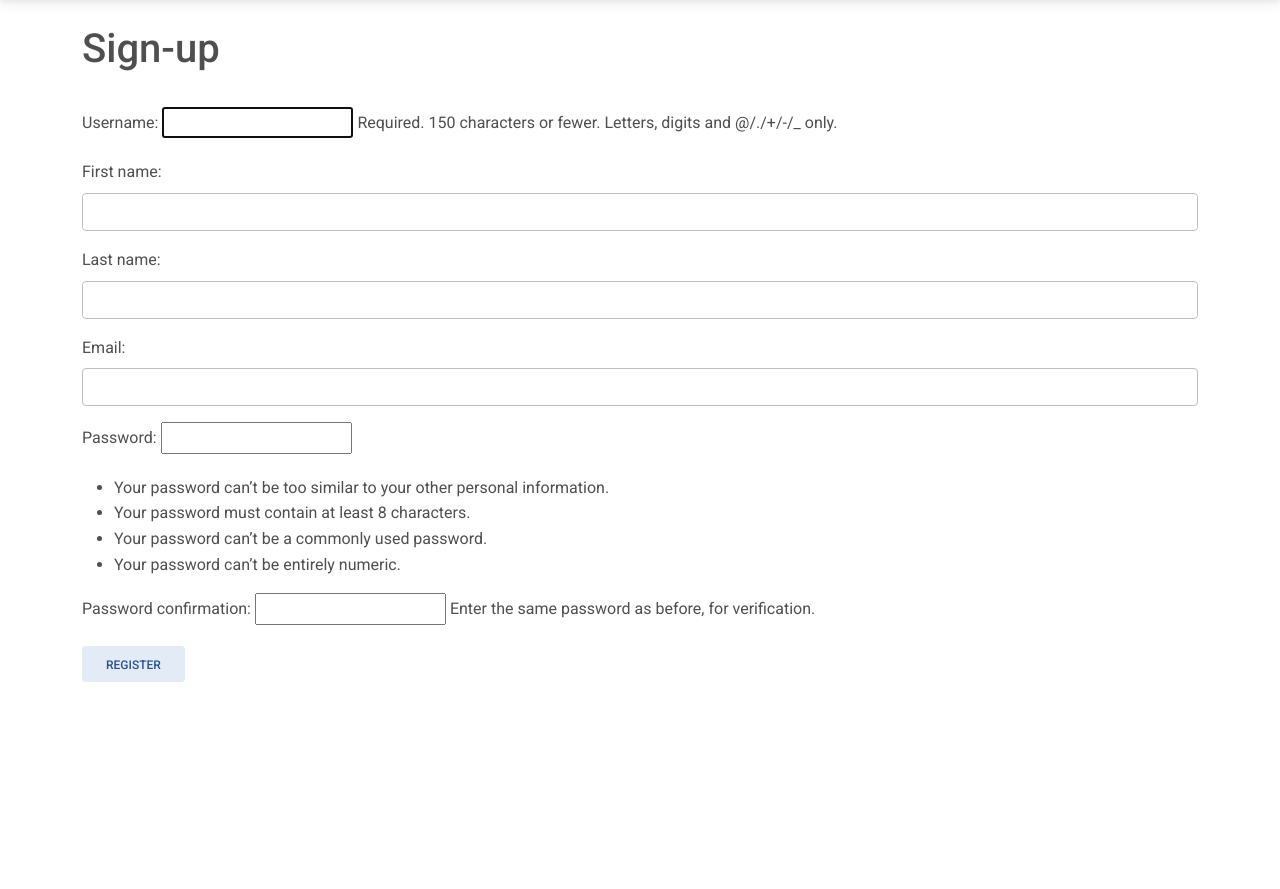
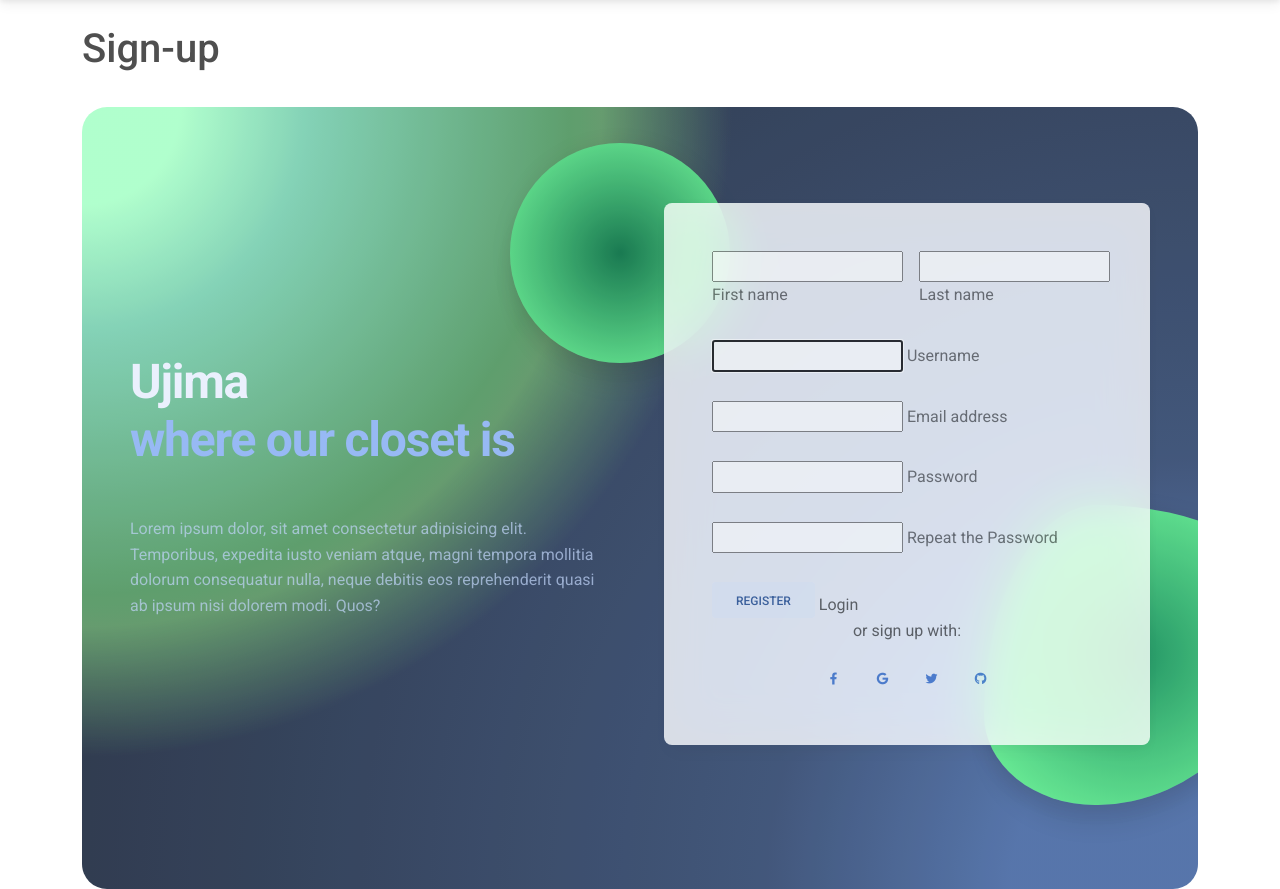
Before and after one commit to gfiacconi/DjangoPreRental, a Django app: page /members/register_user in a window 1280 px wide. Shown: the part 59-948 px from the top of the page. Before the commit the page ends 741 px from the top, so only its background shows below. Run offline with Django 4.2, Linux system fonts and the light colour scheme.

Commit message:
change the css register

```diff
--- a/PreRental/members/forms.py
+++ b/PreRental/members/forms.py
@@ -4,12 +4,13 @@ from django import forms
 
 
 class RegisterUserForm(UserCreationForm):
-    email = forms.EmailField(widget=forms.EmailInput(
-        attrs={'class': 'form-control'}))
+    username = forms.CharField(max_length=30, required=True,
+                               help_text='Required. 30 characters or fewer. Letters, digits and @/./+/-/_ only.')
+    email = forms.EmailField()
     first_name = forms.CharField(
-        max_length=50, widget=forms.TextInput(attrs={'class': 'form-control'}))
+        max_length=50,)
     last_name = forms.CharField(
-        max_length=50, widget=forms.TextInput(attrs={'class': 'form-control'}))
+        max_length=50,)
 
     class Meta:
         model = User
--- a/PreRental/members/templates/authenticate/register.html
+++ b/PreRental/members/templates/authenticate/register.html
@@ -6,11 +6,144 @@
 <br/>
 <h1>Sign-up</h1>
 </br/>
-    <form action="{% url 'register' %}" method="POST">
-        {% csrf_token %}
-        {{ form.as_p }}
-        <input type="submit" value="Register" class="btn btn-secondary" />
+<section class="background-radial-gradient overflow-hidden">
+    <style>
+    .bg-glass {
+        background-color: hsla(0, 0%, 100%, 0.9) !important;
+        backdrop-filter: saturate(200%) blur(25px);
+        opacity: 0.9;
+    }
 
-    </form>
+    .background-radial-gradient {
+        border-radius: 25px;
+        opacity: 0.9;
+        background-color: hsl(218, 41%, 15%);
+        background-image: radial-gradient(650px circle at 0% 0%,
+            hsl(142, 100%, 83%) 15%,
+            hsl(159, 46%, 63%) 35%,
+            hsl(134, 32%, 44%) 75%,
+            hsl(130, 26%, 45%) 80%,
+            transparent 100%),
+        radial-gradient(1250px circle at 100% 100%,
+            hsl(218, 41%, 45%) 15%,
+            hsl(218, 41%, 30%) 35%,
+            hsl(218, 41%, 20%) 75%,
+            hsl(218, 41%, 19%) 80%,
+            transparent 100%);
+    }
+
+    #radius-shape-1 {
+        height: 220px;
+        width: 220px;
+        top: -60px;
+        left: -130px;
+        background: radial-gradient(#006b3e, #67fa93);
+        overflow: hidden;
+    }
+
+    #radius-shape-2 {
+        border-radius: 38% 62% 63% 37% / 70% 33% 67% 30%;
+        bottom: -60px;
+        right: -110px;
+        width: 300px;
+        height: 300px;
+        background: radial-gradient(#0b8954, #67fa93);
+        overflow: hidden;
+    }
+    </style>
+
+    <div class="container px-4 py-5 px-md-5 text-center text-lg-start my-5">
+    <div class="row gx-lg-5 align-items-center mb-5">
+        <div class="col-lg-6 mb-5 mb-lg-0" style="z-index: 10">
+        <h1 class="my-5 display-5 fw-bold ls-tight" style="color: hsl(218, 81%, 95%)">
+            Ujima<br />
+            <span style="color: hsl(218, 81%, 75%)">where our closet is</span>
+        </h1>
+        <p class="mb-4 opacity-70" style="color: hsl(218, 81%, 85%)">
+            Lorem ipsum dolor, sit amet consectetur adipisicing elit.
+            Temporibus, expedita iusto veniam atque, magni tempora mollitia
+            dolorum consequatur nulla, neque debitis eos reprehenderit quasi
+            ab ipsum nisi dolorem modi. Quos?
+        </p>
+        </div>
+
+        <div class="col-lg-6 mb-5 mb-lg-0 position-relative">
+        <div id="radius-shape-1" class="position-absolute rounded-circle shadow-5-strong"></div>
+        <div id="radius-shape-2" class="position-absolute shadow-5-strong"></div>
+
+        <div class="card bg-glass">
+            <div class="card-body px-4 py-5 px-md-5">
+
+            <form action="{% url 'register' %}" method="POST">
+                {% csrf_token %}
+                <div class="row">
+                    <div class="col-md-6 mb-4">
+                    <div class="form-outline">
+                        {{form.first_name}}
+                        <label class="form-label" for="form3Example1">First name</label>
+                    </div>
+                    </div>
+                    <div class="col-md-6 mb-4">
+                    <div class="form-outline">
+                        {{form.last_name}}
+                        <label class="form-label" for="form3Example2">Last name</label>
+                    </div>
+                    </div>
+                </div>
+
+                <!-- Username input -->
+                <div class="form-outline mb-4">
+                    {{form.username}}
+                    <label class="form-label" for="form3Example3">Username</label>
+                </div>
+                <!-- Email input -->
+                <div class="form-outline mb-4">
+                    {{form.email}}
+                    <label class="form-label" for="form3Example3">Email address</label>
+                </div>
+
+                <!-- Password1 input -->
+                <div class="form-outline mb-4">
+                    {{form.password1}}
+                    <label class="form-label" for="form3Example4">Password</label>
+                </div>
+                <!-- Password2 input -->
+                <div class="form-outline mb-4">
+                    {{form.password2}}
+                    <label class="form-label" for="form3Example4">Repeat the Password</label>
+                </div>
+
+                <!-- Submit button -->
+                <input type="submit" value="Register" class="btn btn-secondary" />
+                Login
+                </button>
+
+                <!-- Register buttons -->
+                <div class="text-center">
+                <p>or sign up with:</p>
+                <button type="button" class="btn btn-link btn-floating mx-1">
+                    <i class="fab fa-facebook-f"></i>
+                </button>
+
+                <button type="button" class="btn btn-link btn-floating mx-1">
+                    <i class="fab fa-google"></i>
+                </button>
+
+                <button type="button" class="btn btn-link btn-floating mx-1">
+                    <i class="fab fa-twitter"></i>
+                </button>
+
+                <button type="button" class="btn btn-link btn-floating mx-1">
+                    <i class="fab fa-github"></i>
+                </button>
+                </div>
+            </form>
+            </div>
+        </div>
+        </div>
+    </div>
+    </div>
+</section>
+
 <!-- Section: Design Block -->
 {% endblock %}
```
Also changed, not shown: PreRental/db.sqlite3.
